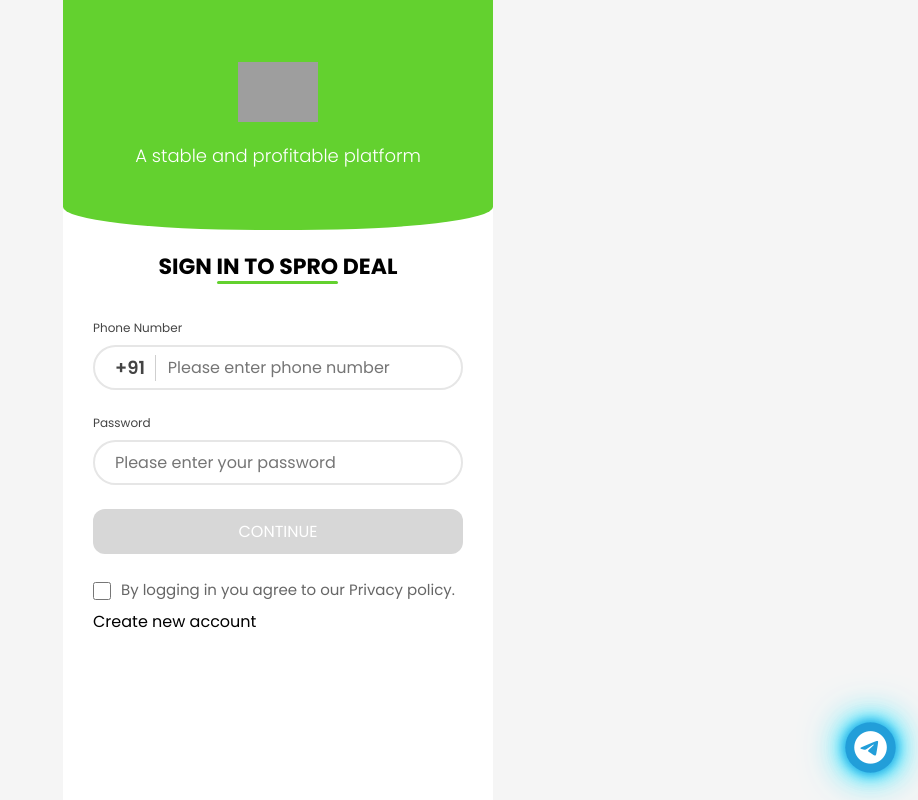
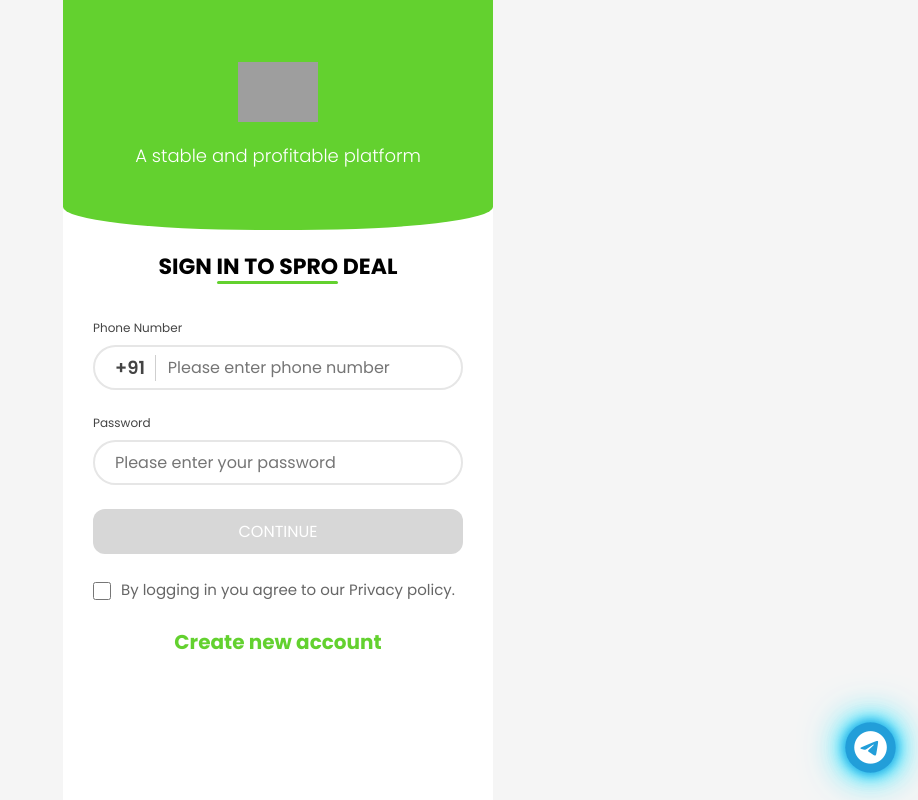
Before and after one commit to arshsarari980-dev/sprodeal, a Next.js app: page / in a window 1280 px wide. Shown: the whole page, without its empty margins (362-1280 px from the left). Built offline with nearby package versions, Linux system fonts and the light colour scheme; grey boxes are pictures that could not be loaded.

Commit message:
Update globals.css

```diff
--- a/app/globals.css
+++ b/app/globals.css
@@ -148,10 +148,10 @@ padding:30px;
 margin-top:-10px;
 }
 
-.demo-note {
+.d {
     text-align: center;
     color: #63d12f;
-    font-size: 18px;
+    font-size: 20px;
     font-weight: 700;
     margin: 18px auto 0;
     cursor: pointer;
```
